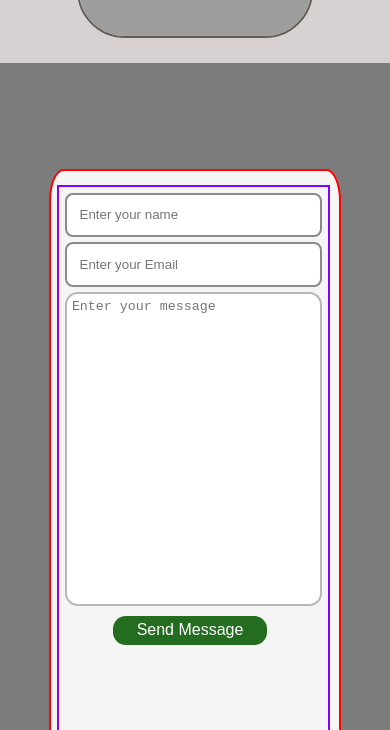
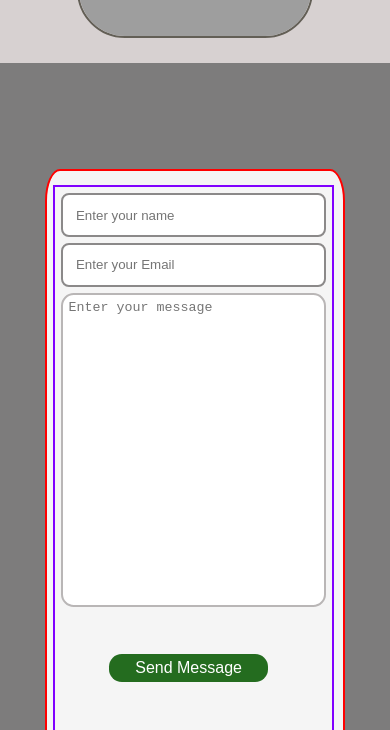
Before and after one commit to Minsili/Front-End-Portfolio, a plain HTML site: page index.html in a window 390 px wide. Shown: the part 2469-3199 px from the top of the page. Drawn offline with Linux system fonts and the light colour scheme; grey boxes are pictures that could not be loaded.

Commit message:
Update style

```diff
--- a/CSS/responsive.css
+++ b/CSS/responsive.css
@@ -119,9 +119,8 @@
   .sidebar{
     width: 100%;
   }
-
   #Contact{
-    padding: .8rem;
+    padding: .5rem;
   }
   #Contact .contact-form .form-container button{
     width: 60%;
@@ -140,7 +139,7 @@
     border: 2px solid red;
   }
   #Contact .contact-form .form-container{
-    height: 65vh;
+    height: 70vh;
     border: 2px solid rgb(128, 0, 255);
     margin-top: .9rem;
   }
```
Also changed, not shown: index.html (+1 -0 lines).
